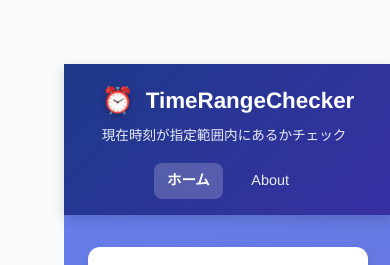
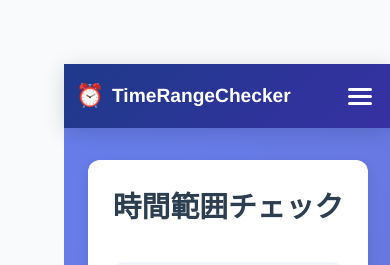
Before and after one commit to junseoplee/TimeRangeChecker, a Vue app in the folder frontend/: page / in a window 390 px wide. Shown: the top 265 px of the page. Built offline with nearby package versions, Linux system fonts and the light colour scheme; no server answers; the HTML template or start-up script is replaced by a standard one.

Commit message:
feat: レスポンシブデザイン改善とモバイル対応強化 (#11)

```diff
--- a/frontend/src/App.vue
+++ b/frontend/src/App.vue
@@ -1,5 +1,33 @@
 <script setup lang="ts">
+import { ref, onMounted, onUnmounted } from 'vue'
 import { RouterLink, RouterView } from 'vue-router'
+
+const isMobileMenuOpen = ref(false)
+const isMobile = ref(false)
+
+const toggleMobileMenu = () => {
+  isMobileMenuOpen.value = !isMobileMenuOpen.value
+}
+
+const closeMobileMenu = () => {
+  isMobileMenuOpen.value = false
+}
+
+const checkScreenSize = () => {
+  isMobile.value = window.innerWidth < 768
+  if (!isMobile.value) {
+    isMobileMenuOpen.value = false
+  }
+}
+
+onMounted(() => {
+  checkScreenSize()
+  window.addEventListener('resize', checkScreenSize)
+})
+
+onUnmounted(() => {
+  window.removeEventListener('resize', checkScreenSize)
+})
 </script>
 
 <template>
@@ -9,31 +37,81 @@ import { RouterLink, RouterView } from 'vue-router'
         <div class="header-left">
           <h1 class="app-title">
             <span class="title-icon">⏰</span>
-            TimeRangeChecker
+            <span class="title-text">
+              <span class="title-main">TimeRangeChecker</span>
+              <span class="title-sub" v-if="!isMobile">現在時刻が指定範囲内にあるかチェック</span>
+            </span>
           </h1>
-          <p class="app-subtitle">現在時刻が指定範囲内にあるかチェック</p>
         </div>
 
-        <nav class="nav-menu">
-          <RouterLink to="/" class="nav-link" active-class="nav-link-active">
+        <!-- デスクトップナビゲーション -->
+        <nav class="nav-menu desktop-nav" v-if="!isMobile">
+          <RouterLink to="/" class="nav-link" active-class="nav-link-active" @click="closeMobileMenu">
+            <span class="nav-icon">🏠</span>
             ホーム
           </RouterLink>
-          <RouterLink to="/about" class="nav-link" active-class="nav-link-active">
+          <RouterLink to="/about" class="nav-link" active-class="nav-link-active" @click="closeMobileMenu">
+            <span class="nav-icon">ℹ️</span>
             About
           </RouterLink>
         </nav>
+
+        <!-- モバイルメニューボタン -->
+        <button
+          v-if="isMobile"
+          @click="toggleMobileMenu"
+          class="mobile-menu-button"
+          :class="{ active: isMobileMenuOpen }"
+          aria-label="メニューを開く"
+        >
+          <span class="hamburger-line"></span>
+          <span class="hamburger-line"></span>
+          <span class="hamburger-line"></span>
+        </button>
       </div>
+
+      <!-- モバイルナビゲーション -->
+      <nav
+        v-if="isMobile"
+        class="mobile-nav"
+        :class="{ open: isMobileMenuOpen }"
+      >
+        <div class="mobile-nav-content">
+          <RouterLink to="/" class="mobile-nav-link" active-class="mobile-nav-link-active" @click="closeMobileMenu">
+            <span class="nav-icon">🏠</span>
+            ホーム
+          </RouterLink>
+          <RouterLink to="/about" class="mobile-nav-link" active-class="mobile-nav-link-active" @click="closeMobileMenu">
+            <span class="nav-icon">ℹ️</span>
+            About
+          </RouterLink>
+        </div>
+      </nav>
     </header>
 
+    <!-- メインコンテンツ -->
     <main class="app-main">
       <RouterView />
     </main>
 
+    <!-- フッター -->
     <footer class="app-footer">
       <div class="footer-content">
         <p>&copy; 2025 TimeRangeChecker</p>
+        <div class="footer-links" v-if="!isMobile">
+          <span class="footer-link">高性能な時間範囲チェック</span>
+          <span class="footer-divider">|</span>
+          <span class="footer-link">リアルタイム統計</span>
+        </div>
       </div>
     </footer>
+
+    <!-- モバイルメニューオーバーレイ -->
+    <div
+      v-if="isMobile && isMobileMenuOpen"
+      class="mobile-overlay"
+      @click="closeMobileMenu"
+    ></div>
   </div>
 </template>
 
@@ -50,6 +128,7 @@ body {
   line-height: 1.6;
   color: #2c3e50;
   background-color: #f8fafc;
+  overflow-x: hidden;
 }
 
 #app {
@@ -57,24 +136,50 @@ body {
   display: flex;
   flex-direction: column;
 }
+
+/* スムーズスクロール */
+html {
+  scroll-behavior: smooth;
+}
+
+/* カスタムスクロールバー */
+::-webkit-scrollbar {
+  width: 8px;
+}
+
+::-webkit-scrollbar-track {
+  background: #f1f1f1;
+}
+
+::-webkit-scrollbar-thumb {
+  background: #c1c1c1;
+  border-radius: 4px;
+}
+
+::-webkit-scrollbar-thumb:hover {
+  background: #a1a1a1;
+}
 </style>
 
 <style scoped>
 .app-header {
   background: linear-gradient(135deg, #1e3a8a, #3730a3);
   color: white;
-  box-shadow: 0 4px 12px rgba(0, 0, 0, 0.15);
-  position: relative;
-  z-index: 10;
+  box-shadow: 0 4px 20px rgba(0, 0, 0, 0.15);
+  position: sticky;
+  top: 0;
+  z-index: 100;
+  backdrop-filter: blur(10px);
 }
 
 .header-content {
   max-width: 1200px;
   margin: 0 auto;
-  padding: 1.5rem 2rem;
+  padding: 1rem 2rem;
   display: flex;
   justify-content: space-between;
   align-items: center;
+  position: relative;
 }
 
 .header-left {
@@ -82,60 +187,213 @@ body {
 }
 
 .app-title {
-  font-size: 2rem;
+  font-size: 1.8rem;
   font-weight: 700;
-  margin-bottom: 0.25rem;
+  margin: 0;
   display: flex;
   align-items: center;
   gap: 0.75rem;
 }
 
 .title-icon {
-  font-size: 2.2rem;
-  filter: drop-shadow(0 2px 4px rgba(0, 0, 0, 0.3));
+  font-size: 2rem;
+  animation: clockTick 2s ease-in-out infinite;
 }
 
-.app-subtitle {
-  font-size: 0.95rem;
-  opacity: 0.9;
-  font-weight: 400;
-  margin: 0;
+@keyframes clockTick {
+  0%, 50%, 100% { transform: rotate(0deg); }
+  25% { transform: rotate(10deg); }
+  75% { transform: rotate(-10deg); }
 }
 
-.nav-menu {
+.title-text {
   display: flex;
-  gap: 2rem;
+  flex-direction: column;
+  gap: 0.2rem;
+}
+
+.title-main {
+  font-size: 1.8rem;
+  font-weight: 700;
+}
+
+.title-sub {
+  font-size: 0.9rem;
+  font-weight: 400;
+  opacity: 0.9;
+  color: #e2e8f0;
+}
+
+/* デスクトップナビゲーション */
+.desktop-nav {
+  display: flex;
+  gap: 1rem;
   align-items: center;
 }
 
 .nav-link {
-  color: rgba(255, 255, 255, 0.9);
+  display: flex;
+  align-items: center;
+  gap: 0.5rem;
+  color: #e2e8f0;
   text-decoration: none;
+  padding: 0.75rem 1rem;
+  border-radius: 8px;
   font-weight: 500;
-  padding: 0.5rem 1rem;
-  border-radius: 8px;
-  transition: all 0.2s ease;
+  transition: all 0.3s cubic-bezier(0.25, 0.46, 0.45, 0.94);
   position: relative;
+  overflow: hidden;
+}
+
+.nav-link::before {
+  content: '';
+  position: absolute;
+  top: 0;
+  left: -100%;
+  width: 100%;
+  height: 100%;
+  background: linear-gradient(90deg, transparent, rgba(255,255,255,0.2), transparent);
+  transition: left 0.5s ease;
+}
+
+.nav-link:hover::before {
+  left: 100%;
 }
 
 .nav-link:hover {
+  background: rgba(255, 255, 255, 0.1);
   color: white;
-  background-color: rgba(255, 255, 255, 0.1);
+  transform: translateY(-2px);
 }
 
 .nav-link-active {
+  background: rgba(255, 255, 255, 0.2);
   color: white;
-  background-color: rgba(255, 255, 255, 0.2);
-  font-weight: 600;
+  box-shadow: 0 4px 12px rgba(0, 0, 0, 0.2);
 }
 
+.nav-icon {
+  font-size: 1.1rem;
+}
+
+/* モバイルメニューボタン */
+.mobile-menu-button {
+  display: flex;
+  flex-direction: column;
+  justify-content: center;
+  align-items: center;
+  width: 40px;
+  height: 40px;
+  background: none;
+  border: none;
+  cursor: pointer;
+  gap: 4px;
+  transition: transform 0.3s ease;
+}
+
+.mobile-menu-button:hover {
+  transform: scale(1.1);
+}
+
+.hamburger-line {
+  width: 24px;
+  height: 3px;
+  background: white;
+  border-radius: 2px;
+  transition: all 0.3s cubic-bezier(0.25, 0.46, 0.45, 0.94);
+  transform-origin: center;
+}
+
+.mobile-menu-button.active .hamburger-line:nth-child(1) {
+  transform: translateY(7px) rotate(45deg);
+}
+
+.mobile-menu-button.active .hamburger-line:nth-child(2) {
+  opacity: 0;
+  transform: scaleX(0);
+}
+
+.mobile-menu-button.active .hamburger-line:nth-child(3) {
+  transform: translateY(-7px) rotate(-45deg);
+}
+
+/* モバイルナビゲーション */
+.mobile-nav {
+  position: absolute;
+  top: 100%;
+  left: 0;
+  right: 0;
+  background: linear-gradient(135deg, #1e3a8a, #3730a3);
+  border-top: 1px solid rgba(255, 255, 255, 0.1);
+  transform: translateY(-100%);
+  opacity: 0;
+  visibility: hidden;
+  transition: all 0.3s cubic-bezier(0.25, 0.46, 0.45, 0.94);
+  z-index: 99;
+}
+
+.mobile-nav.open {
+  transform: translateY(0);
+  opacity: 1;
+  visibility: visible;
+}
+
+.mobile-nav-content {
+  padding: 1rem 2rem 2rem;
+  display: flex;
+  flex-direction: column;
+  gap: 0.5rem;
+}
+
+.mobile-nav-link {
+  display: flex;
+  align-items: center;
+  gap: 0.75rem;
+  color: #e2e8f0;
+  text-decoration: none;
+  padding: 1rem;
+  border-radius: 12px;
+  font-weight: 500;
+  font-size: 1.1rem;
+  transition: all 0.3s ease;
+  background: rgba(255, 255, 255, 0.05);
+  border: 1px solid rgba(255, 255, 255, 0.1);
+}
+
+.mobile-nav-link:hover,
+.mobile-nav-link-active {
+  background: rgba(255, 255, 255, 0.15);
+  color: white;
+  transform: translateX(8px);
+  box-shadow: 0 4px 12px rgba(0, 0, 0, 0.2);
+}
+
+.mobile-overlay {
+  position: fixed;
+  top: 0;
+  left: 0;
+  right: 0;
+  bottom: 0;
+  background: rgba(0, 0, 0, 0.5);
+  z-index: 98;
+  animation: fadeIn 0.3s ease-out;
+}
+
+@keyframes fadeIn {
+  from { opacity: 0; }
+  to { opacity: 1; }
+}
+
+/* メインコンテンツ */
 .app-main {
   flex: 1;
+  min-height: calc(100vh - 140px);
 }
 
+/* フッター */
 .app-footer {
-  background: #1f2937;
-  color: #9ca3af;
+  background: linear-gradient(135deg, #374151, #1f2937);
+  color: #e5e7eb;
   padding: 1.5rem 0;
   margin-top: auto;
 }
@@ -143,39 +401,63 @@ body {
 .footer-content {
   max-width: 1200px;
   margin: 0 auto;
+  padding: 0 2rem;
+  display: flex;
+  justify-content: space-between;
+  align-items: center;
   text-align: center;
-  padding: 0 2rem;
 }
 
-.footer-content p {
+.footer-links {
+  display: flex;
+  align-items: center;
+  gap: 1rem;
   font-size: 0.9rem;
+  opacity: 0.8;
 }
 
-/* レスポンシブデザイン */
-@media (max-width: 768px) {
+.footer-link {
+  transition: color 0.2s ease;
+}
+
+.footer-link:hover {
+  color: #60a5fa;
+}
+
+.footer-divider {
+  opacity: 0.5;
+}
+
+/* タブレット対応 */
+@media (max-width: 1024px) {
   .header-content {
-    flex-direction: column;
-    gap: 1rem;
-    padding: 1rem;
+    padding: 1rem 1.5rem;
   }
 
   .app-title {
     font-size: 1.6rem;
   }
 
-  .nav-menu {
-    gap: 1rem;
-    justify-content: center;
+  .title-main {
+    font-size: 1.6rem;
   }
 
-  .nav-link {
-    padding: 0.4rem 0.8rem;
-    font-size: 0.9rem;
+  .title-sub {
+    font-size: 0.8rem;
   }
 }
 
-@media (max-width: 480px) {
+/* モバイル対応 */
+@media (max-width: 768px) {
+  .header-content {
+    padding: 1rem;
+  }
+
   .app-title {
+    font-size: 1.4rem;
+  }
+
+  .title-main {
     font-size: 1.4rem;
   }
 
@@ -183,8 +465,105 @@ body {
     font-size: 1.6rem;
   }
 
-  .app-subtitle {
-    font-size: 0.85rem;
+  .footer-content {
+    padding: 0 1rem;
+    flex-direction: column;
+    gap: 0.5rem;
+  }
+
+  .app-main {
+    min-height: calc(100vh - 160px);
+  }
+}
+
+/* 小さなモバイル画面 */
+@media (max-width: 480px) {
+  .header-content {
+    padding: 0.75rem;
+  }
+
+  .app-title {
+    font-size: 1.2rem;
+    gap: 0.5rem;
+  }
+
+  .title-main {
+    font-size: 1.2rem;
+  }
+
+  .title-icon {
+    font-size: 1.4rem;
+  }
+
+  .mobile-nav-content {
+    padding: 1rem;
+  }
+
+  .mobile-nav-link {
+    padding: 0.75rem;
+    font-size: 1rem;
+  }
+}
+
+/* 横向きモバイル */
+@media (max-height: 500px) and (orientation: landscape) {
+  .app-header {
+    position: sticky;
+  }
+
+  .mobile-nav {
+    max-height: 200px;
+    overflow-y: auto;
+  }
+}
+
+/* ダークモード対応 */
+@media (prefers-color-scheme: dark) {
+  body {
+    background-color: #0f172a;
+    color: #e2e8f0;
+  }
+}
+
+/* プリントスタイル */
+@media print {
+  .app-header,
+  .app-footer,
+  .mobile-nav,
+  .mobile-overlay {
+    display: none;
+  }
+
+  .app-main {
+    min-height: auto;
+  }
+}
+
+/* 高コントラストモード */
+@media (prefers-contrast: high) {
+  .nav-link,
+  .mobile-nav-link {
+    border: 2px solid rgba(255, 255, 255, 0.5);
+  }
+
+  .nav-link:hover,
+  .mobile-nav-link:hover {
+    border-color: white;
+  }
+}
+
+/* モーション軽減 */
+@media (prefers-reduced-motion: reduce) {
+  *,
+  *::before,
+  *::after {
+    animation-duration: 0.01ms !important;
+    animation-iteration-count: 1 !important;
+    transition-duration: 0.01ms !important;
+  }
+
+  .title-icon {
+    animation: none;
   }
 }
 </style>
```
